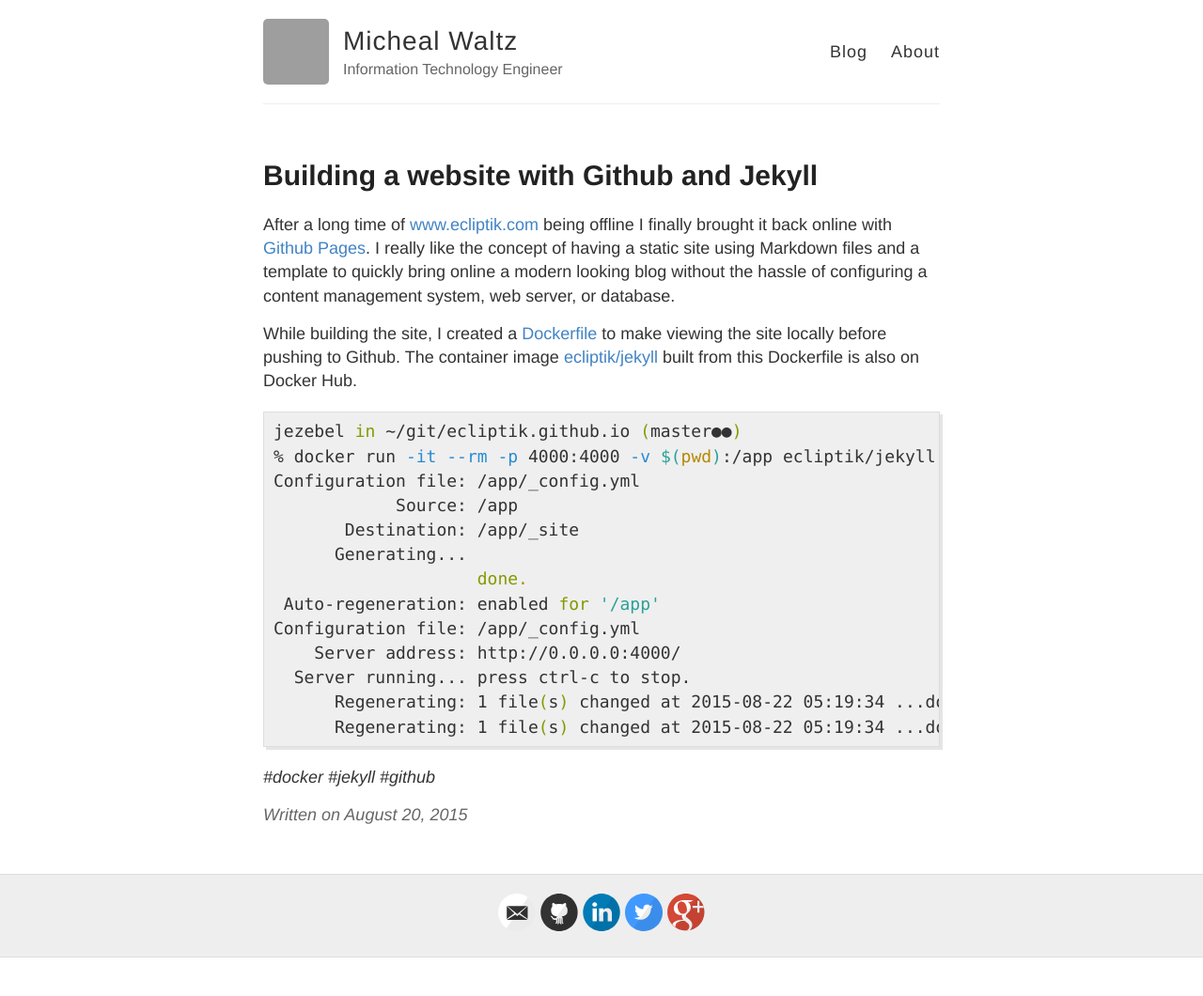
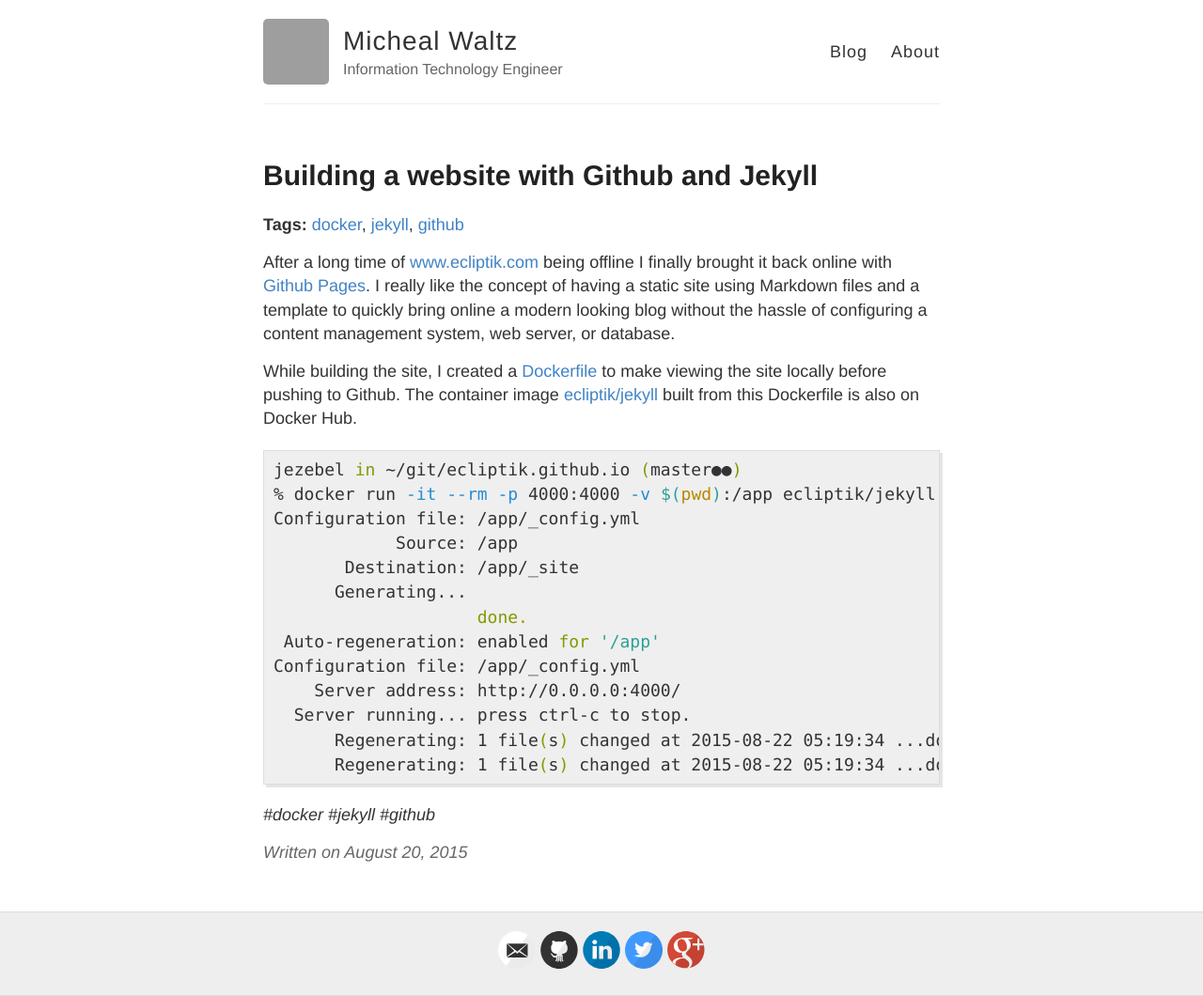
Before and after one commit to ecliptik/ecliptik.github.io, a Jekyll site: the page built from _posts/2015-8-20-Building-a-website-with-Github-and-Jekyll.md, in a window 1280 px wide. Shown: the whole page at 94% size. Built offline with Jekyll 4.4.1, drawn with Linux system fonts in a browser that asks for light colours; Markdown is read by kramdown in place of the engine named in the settings; before the commit the page ends 1019 px from its top, so only the background shows below that; grey boxes are pictures that could not be loaded.

```diff
--- a/_layouts/post.html
+++ b/_layouts/post.html
@@ -4,6 +4,11 @@
 
 <article class="post">
   <h1>{{ page.title }}</h1>
+    {% if page.tags.size > 0 %}
+    <section class="tags">
+        <strong>Tags:</strong> {% for tag in page.tags %}<a href="{{ site.baseurl }}tag/{{ tag }}">{{ tag }}</a>{% if forloop.last == false %},&nbsp;{% endif %}{% endfor %}
+    </section>
+    {% endif %}
 
   <div class="entry">
     {{ content }}
```
Also changed, not shown: 1 other file.
